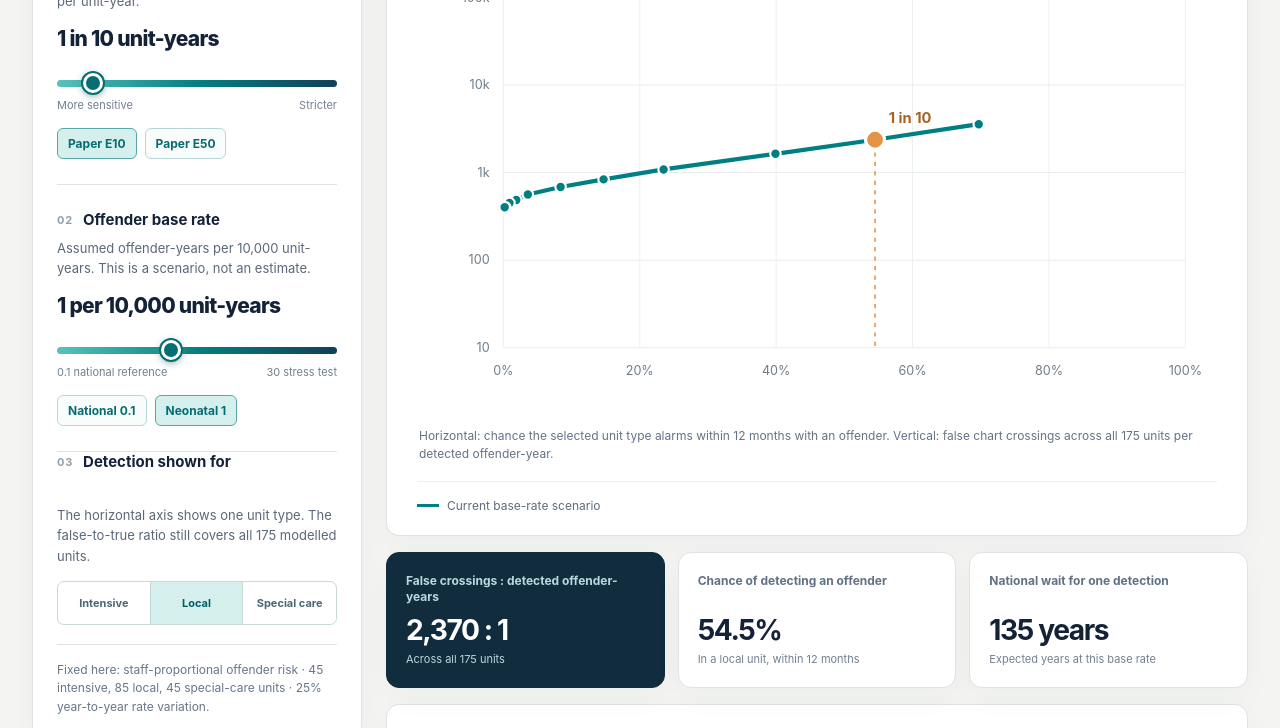
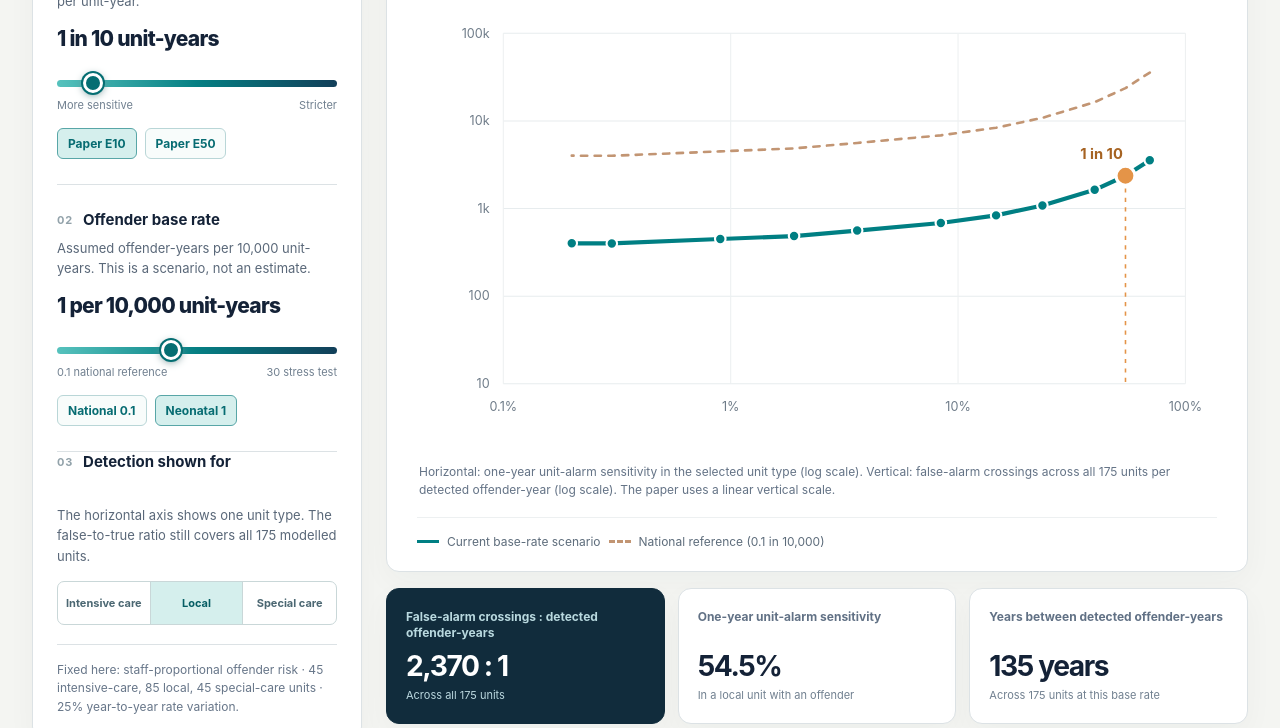
Before and after one commit to Elevation9184/thirlwall-statistical-model, a website: page interactive/index.html in a window 1280 px wide. Shown: the part 587-1315 px from the top of the page. Drawn offline with Linux system fonts and the light colour scheme.

Commit message:
Interactive Figure 2: log detection axis, paper terminology

```diff
--- a/interactive/app.js
+++ b/interactive/app.js
@@ -30,7 +30,7 @@ const PAPER_DEFAULT = Object.freeze({
   caseMixCV: .25
 });
 
-const UNIT_NAMES = Object.freeze({ NICU: 'intensive unit', LNU: 'local unit', SCU: 'special care unit' });
+const UNIT_NAMES = Object.freeze({ NICU: 'intensive care unit', LNU: 'local unit', SCU: 'special care unit' });
 
 // ---- model.js ----
 const PREVALENCE_MIN = .1;
@@ -71,7 +71,12 @@ function calculate(state) {
     throw new RangeError('Invalid threshold index');
   }
   const curve = SWEEP.map(row => calculatePoint(row, state.prevalencePer10k, state.unitType));
-  return { curve, selected: curve[state.thresholdIndex], referenceCurve: SWEEP.map(row => calculatePoint(row, 1, state.unitType)) };
+  return {
+    curve,
+    selected: curve[state.thresholdIndex],
+    neonatalCurve: SWEEP.map(row => calculatePoint(row, 1, state.unitType)),
+    nationalCurve: SWEEP.map(row => calculatePoint(row, .1, state.unitType))
+  };
 }
 
 // ---- charts.js ----
@@ -94,7 +99,8 @@ function drawTradeoff(svg, result, state, onPointSelected) {
   const compact = window.matchMedia('(max-width:760px)').matches;
   svg.setAttribute('viewBox', compact ? '0 0 420 350' : '0 0 760 440');
   const plot = compact ? { left: 49, right: 405, top: 21, bottom: 286 } : { left: 82, right: 730, top: 25, bottom: 358 };
-  const x = probability => plot.left + probability * (plot.right - plot.left);
+  // The paper uses a log sensitivity axis so the low-detection tail remains legible.
+  const x = probability => plot.left + (Math.log10(probability) + 3) / 3 * (plot.right - plot.left);
   const y = ratio => plot.bottom - (Math.log10(ratio) - 1) / 4 * (plot.bottom - plot.top);
   const contents = [title, desc];
   const grid = node('g', { class: 'chart-grid' });
@@ -104,19 +110,18 @@ function drawTradeoff(svg, result, state, onPointSelected) {
     grid.append(node('line', { x1: plot.left, x2: plot.right, y1: yy, y2: yy }));
     grid.append(node('text', { x: plot.left - 13, y: yy + 4, 'text-anchor': 'end' }, label(tick)));
   }
-  for (const tick of compact ? [0, .25, .5, .75, 1] : [0, .2, .4, .6, .8, 1]) {
+  for (const [tick, tickLabel] of [[.001, '0.1%'], [.01, '1%'], [.1, '10%'], [1, '100%']]) {
     const xx = x(tick);
     grid.append(node('line', { x1: xx, x2: xx, y1: plot.top, y2: plot.bottom, class: 'vertical' }));
-    grid.append(node('text', { x: xx, y: plot.bottom + 26, 'text-anchor': 'middle' }, `${Math.round(tick * 100)}%`));
+    grid.append(node('text', { x: xx, y: plot.bottom + 26, 'text-anchor': 'middle' }, tickLabel));
   }
   contents.push(grid);
 
   const pathFor = curve => curve.map((point, index) =>
     `${index ? 'L' : 'M'} ${x(point.detectionProbability).toFixed(2)} ${y(point.falsePerTrue).toFixed(2)}`).join(' ');
 
-  if (state.prevalencePer10k !== 1) {
-    contents.push(node('path', { d: pathFor(result.referenceCurve), class: 'reference-curve' }));
-  }
+  if (state.prevalencePer10k !== .1) contents.push(node('path', { d: pathFor(result.nationalCurve), class: 'reference-curve national' }));
+  if (state.prevalencePer10k !== 1) contents.push(node('path', { d: pathFor(result.neonatalCurve), class: 'reference-curve neonatal' }));
   contents.push(node('path', { d: pathFor(result.curve), class: 'active-curve' }));
 
   const dots = node('g', { class: 'chart-dots' });
@@ -144,7 +149,7 @@ function drawTradeoff(svg, result, state, onPointSelected) {
   contents.push(annotation);
 
   svg.replaceChildren(...contents);
-  desc.textContent = `Selected target: one false crossing in ${selected.interval} unit-years. The selected unit type has a ${(selected.detectionProbability * 100).toFixed(1)} percent chance of an alarm. The model gives ${Math.round(selected.falsePerTrue)} false crossings per detected offender-year across 175 units.`;
+  desc.textContent = `Both axes are logarithmic. Selected target: one false crossing in ${selected.interval} unit-years. The selected unit type has a ${(selected.detectionProbability * 100).toFixed(1)} percent chance of an alarm during an offender-year. The model gives ${Math.round(selected.falsePerTrue)} false-alarm crossings per detected offender-year across 175 units.`;
 }
 
 function drawUnitChart(svg, point, selectedType) {
@@ -159,7 +164,7 @@ function drawUnitChart(svg, point, selectedType) {
     chart.append(node('line', { x1: xx, x2: xx, y1: 25, y2: 197, class: 'bar-grid' }));
     chart.append(node('text', { x: xx, y: 220, 'text-anchor': 'middle', class: 'bar-axis-label' }, `${tick * 100}%`));
   }
-  const rows = [['NICU', 'Intensive'], ['LNU', 'Local'], ['SCU', 'Special care']];
+  const rows = [['NICU', 'Intensive care'], ['LNU', 'Local'], ['SCU', 'Special care']];
   rows.forEach(([key, name], index) => {
     const yy = 44 + index * 62;
     const value = point.byUnit[key];
@@ -193,7 +198,7 @@ function render() {
   $('#prevalence-value').textContent = `${formatPrevalence(state.prevalencePer10k)} per 10,000 unit-years`;
   $('#ratio-value').textContent = `${number.format(Math.round(selected.falsePerTrue))} : 1`;
   $('#detection-value').textContent = `${(selected.detectionProbability * 100).toFixed(1)}%`;
-  $('#selected-unit-label').textContent = `In a ${UNIT_NAMES[state.unitType]}, within 12 months`;
+  $('#selected-unit-label').textContent = `In a ${UNIT_NAMES[state.unitType]} with an offender`;
   $('#wait-value').textContent = `${number.format(Math.round(selected.yearsPerDetection))} years`;
 
   document.querySelectorAll('[data-threshold]').forEach(button => {
@@ -202,7 +207,8 @@ function render() {
   document.querySelectorAll('[data-prevalence]').forEach(button => {
     button.setAttribute('aria-pressed', String(Number(button.dataset.prevalence) === state.prevalencePer10k));
   });
-  $('.reference-legend').hidden = state.prevalencePer10k === 1;
+  $('.neonatal-legend').hidden = state.prevalencePer10k === 1;
+  $('.national-legend').hidden = state.prevalencePer10k === .1;
   drawTradeoff($('#tradeoff-chart'), result, state, thresholdIndex => setState({ thresholdIndex }));
   drawUnitChart($('#unit-chart'), selected, state.unitType);
 }
--- a/interactive/index.html
+++ b/interactive/index.html
@@ -12,7 +12,7 @@
   <header class="site-header">
     <div class="shell header-inner">
       <div class="brand"><span class="brand-mark" aria-hidden="true">A<span>·</span>S</span><span>The Arithmetic of Suspicion</span></div>
-      <a href="../The%20Arithmetic%20of%20Suspicion.pdf" class="paper-link">Read the paper <span aria-hidden="true">↗</span></a>
+      <a href="../The%20Arithmetic%20of%20Suspicion.pdf" class="paper-link">Read paper PDF <span aria-hidden="true">↗</span></a>
     </div>
   </header>
 
@@ -50,32 +50,32 @@
           <legend><span class="control-number">03</span><span>Detection shown for</span></legend>
           <p class="control-help">The horizontal axis shows one unit type. The false-to-true ratio still covers all 175 modelled units.</p>
           <div class="segmented" aria-label="Unit type">
-            <label><input type="radio" name="unit-type" value="NICU"><span>Intensive</span></label>
+            <label><input type="radio" name="unit-type" value="NICU"><span>Intensive care</span></label>
             <label><input type="radio" name="unit-type" value="LNU" checked><span>Local</span></label>
             <label><input type="radio" name="unit-type" value="SCU"><span>Special care</span></label>
           </div>
         </fieldset>
-        <p class="fixed-assumptions">Fixed here: staff-proportional offender risk · 45 intensive, 85 local, 45 special-care units · 25% year-to-year rate variation.</p>
+        <p class="fixed-assumptions">Fixed here: staff-proportional offender risk · 45 intensive-care, 85 local, 45 special-care units · 25% year-to-year rate variation.</p>
       </aside>
 
       <section class="results" id="figure" aria-labelledby="figure-title">
         <div class="figure-card">
-          <div class="figure-top"><div><div class="eyebrow">Threshold trade-off</div><h2 id="figure-title">False alarms per detection</h2></div><span class="live-badge"><span aria-hidden="true"></span>Linked to controls</span></div>
+          <div class="figure-top"><div><div class="eyebrow">Threshold trade-off</div><h2 id="figure-title">False-alarm crossings per detected offender-year</h2></div><span class="live-badge"><span aria-hidden="true"></span>Linked to controls</span></div>
           <p class="figure-subtitle">Each point is one calibrated CUSUM setting. Click a point or use the strictness slider to inspect it.</p>
-          <div class="chart-wrap"><svg id="tradeoff-chart" viewBox="0 0 760 440" role="img" aria-labelledby="tradeoff-title tradeoff-desc"><title id="tradeoff-title">Figure 2 threshold trade-off</title><desc id="tradeoff-desc">Detection probability on the horizontal axis and false chart crossings per detected offender-year on a logarithmic vertical axis.</desc></svg></div>
-          <div class="axis-note">Horizontal: chance the selected unit type alarms within 12 months with an offender. Vertical: false chart crossings across all 175 units per detected offender-year.</div>
-          <div class="figure-foot"><span class="legend-line" aria-hidden="true"></span><span>Current base-rate scenario</span><span class="reference-legend"><span class="legend-line reference" aria-hidden="true"></span><span>Neonatal reference (1 in 10,000)</span></span></div>
+          <div class="chart-wrap"><svg id="tradeoff-chart" viewBox="0 0 760 440" role="img" aria-labelledby="tradeoff-title tradeoff-desc"><title id="tradeoff-title">Figure 2 threshold trade-off</title><desc id="tradeoff-desc">One-year unit-alarm sensitivity on a logarithmic horizontal axis and false chart crossings per detected offender-year on a logarithmic vertical axis.</desc></svg></div>
+          <div class="axis-note">Horizontal: one-year unit-alarm sensitivity in the selected unit type (log scale). Vertical: false-alarm crossings across all 175 units per detected offender-year (log scale). The paper uses a linear vertical scale.</div>
+          <div class="figure-foot"><span class="legend-line" aria-hidden="true"></span><span>Current base-rate scenario</span><span class="reference-legend neonatal-legend"><span class="legend-line reference neonatal" aria-hidden="true"></span><span>Neonatal reference (1 in 10,000)</span></span><span class="reference-legend national-legend"><span class="legend-line reference national" aria-hidden="true"></span><span>National reference (0.1 in 10,000)</span></span></div>
         </div>
 
         <div class="metric-grid" aria-live="polite">
-          <div class="metric-card primary"><span class="metric-label">False crossings : detected offender-years</span><strong id="ratio-value">—</strong><span class="metric-detail">Across all 175 units</span></div>
-          <div class="metric-card"><span class="metric-label">Chance of detecting an offender</span><strong id="detection-value">—</strong><span class="metric-detail" id="selected-unit-label">In a local unit, within 12 months</span></div>
-          <div class="metric-card"><span class="metric-label">National wait for one detection</span><strong id="wait-value">—</strong><span class="metric-detail">Expected years at this base rate</span></div>
+          <div class="metric-card primary"><span class="metric-label">False-alarm crossings : detected offender-years</span><strong id="ratio-value">—</strong><span class="metric-detail">Across all 175 units</span></div>
+          <div class="metric-card"><span class="metric-label">One-year unit-alarm sensitivity</span><strong id="detection-value">—</strong><span class="metric-detail" id="selected-unit-label">In a local unit with an offender</span></div>
+          <div class="metric-card"><span class="metric-label">Years between detected offender-years</span><strong id="wait-value">—</strong><span class="metric-detail">Across 175 units at this base rate</span></div>
         </div>
 
         <div class="companion-card">
-          <div><div class="eyebrow">Same threshold, different units</div><h2>Detection chance by unit type</h2><p>The base-rate slider leaves these probabilities unchanged. It changes how often an offender is present, not how the chart behaves when one is present.</p></div>
-          <svg id="unit-chart" viewBox="0 0 500 240" role="img" aria-labelledby="unit-title unit-desc"><title id="unit-title">Detection chance by unit type</title><desc id="unit-desc">Bars for intensive, local, and special care units at the selected threshold.</desc></svg>
+          <div><div class="eyebrow">Same threshold, different units</div><h2>One-year unit-alarm sensitivity</h2><p>The base-rate slider leaves these probabilities unchanged. It changes how often an offender is present, not how the chart behaves when one is present.</p></div>
+          <svg id="unit-chart" viewBox="0 0 500 240" role="img" aria-labelledby="unit-title unit-desc"><title id="unit-title">One-year unit-alarm sensitivity by unit type</title><desc id="unit-desc">Bars for intensive care, local, and special care units at the selected threshold.</desc></svg>
         </div>
 
         <div class="method-note"><strong>Read this as a scenario, not a case probability.</strong> “Detection” means the unit alarms in an offender-year, even if background deaths would have caused that alarm. It does not mean the offender is identified. The strictest points are noisier Monte Carlo estimates; the rarest target rests on roughly 50 calibrated crossings.</div>
--- a/interactive/presets.js
+++ b/interactive/presets.js
@@ -9,4 +9,4 @@ export const PAPER_DEFAULT = Object.freeze({
   caseMixCV: .25
 });
 
-export const UNIT_NAMES = Object.freeze({ NICU: 'intensive unit', LNU: 'local unit', SCU: 'special care unit' });
+export const UNIT_NAMES = Object.freeze({ NICU: 'intensive care unit', LNU: 'local unit', SCU: 'special care unit' });
--- a/interactive/style.css
+++ b/interactive/style.css
@@ -67,6 +67,7 @@ input[type="range"]::-moz-range-thumb { width:15px; height:15px; border:3px soli
 .chart-grid text { fill:#6f7c89; font-size:12px; }
 .active-curve { fill:none; stroke:#007f83; stroke-width:4; stroke-linecap:round; stroke-linejoin:round; }
 .reference-curve { fill:none; stroke:#aebcc5; stroke-width:2.5; stroke-dasharray:6 7; stroke-linecap:round; stroke-linejoin:round; }
+.reference-curve.national { stroke:#c29573; }
 .chart-dot { cursor:pointer; }
 .chart-dot circle:first-child { fill:#007f83; stroke:#fff; stroke-width:2; }
 .chart-dot.selected circle:first-child { fill:#e49448; stroke:#fff; stroke-width:3; }
@@ -81,6 +82,7 @@ input[type="range"]::-moz-range-thumb { width:15px; height:15px; border:3px soli
 .legend-line { width:22px; height:0; border-top:3px solid #007f83; margin-left:9px; }
 .legend-line:first-child { margin-left:0; }
 .legend-line.reference { border-color:#aebcc5; border-top-style:dashed; }
+.legend-line.reference.national { border-color:#c29573; }
 .metric-grid { display:grid; grid-template-columns:repeat(3,minmax(0,1fr)); gap:13px; margin:16px 0; }
 .metric-card { min-height:136px; padding:20px 19px; display:flex; flex-direction:column; }
 .metric-card.primary { background:#112c3c; border-color:#112c3c; color:#fff; }
--- a/interactive/ui.js
+++ b/interactive/ui.js
@@ -21,7 +21,7 @@ function render() {
   $('#prevalence-value').textContent = `${formatPrevalence(state.prevalencePer10k)} per 10,000 unit-years`;
   $('#ratio-value').textContent = `${number.format(Math.round(selected.falsePerTrue))} : 1`;
   $('#detection-value').textContent = `${(selected.detectionProbability * 100).toFixed(1)}%`;
-  $('#selected-unit-label').textContent = `In a ${UNIT_NAMES[state.unitType]}, within 12 months`;
+  $('#selected-unit-label').textContent = `In a ${UNIT_NAMES[state.unitType]} with an offender`;
   $('#wait-value').textContent = `${number.format(Math.round(selected.yearsPerDetection))} years`;
 
   document.querySelectorAll('[data-threshold]').forEach(button => {
@@ -30,7 +30,8 @@ function render() {
   document.querySelectorAll('[data-prevalence]').forEach(button => {
     button.setAttribute('aria-pressed', String(Number(button.dataset.prevalence) === state.prevalencePer10k));
   });
-  $('.reference-legend').hidden = state.prevalencePer10k === 1;
+  $('.neonatal-legend').hidden = state.prevalencePer10k === 1;
+  $('.national-legend').hidden = state.prevalencePer10k === .1;
   drawTradeoff($('#tradeoff-chart'), result, state, thresholdIndex => setState({ thresholdIndex }));
   drawUnitChart($('#unit-chart'), selected, state.unitType);
 }
```
Also changed, not shown: interactive/charts.js (+8 -8 lines), interactive/model.js (+6 -1 lines), interactive/README.md, 1 other file.
